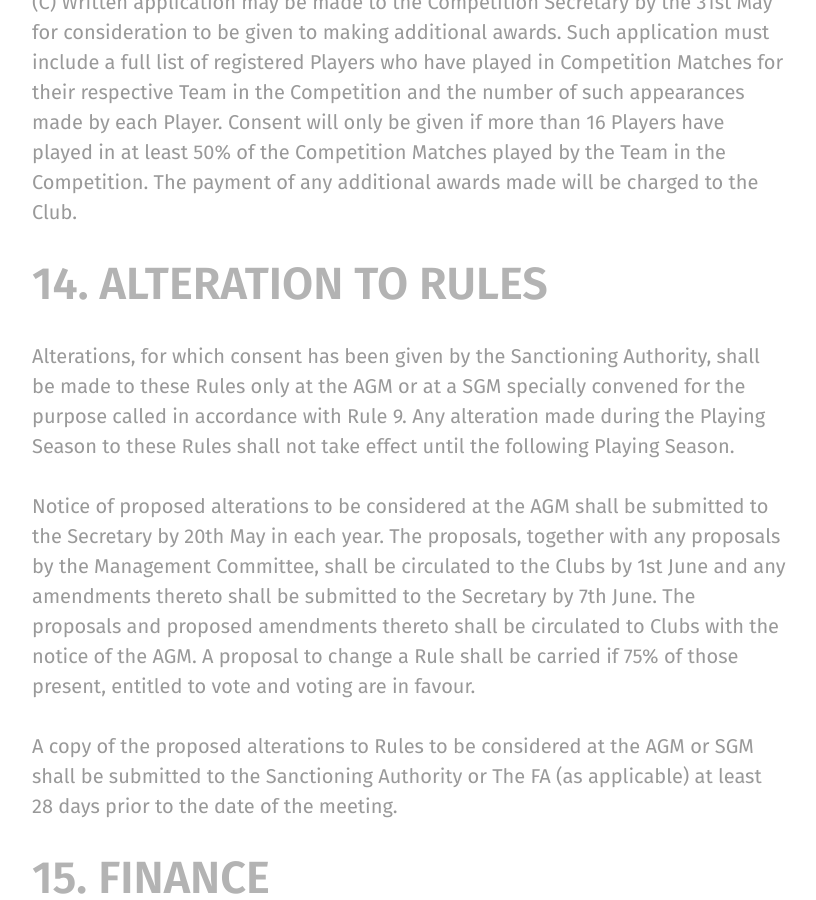
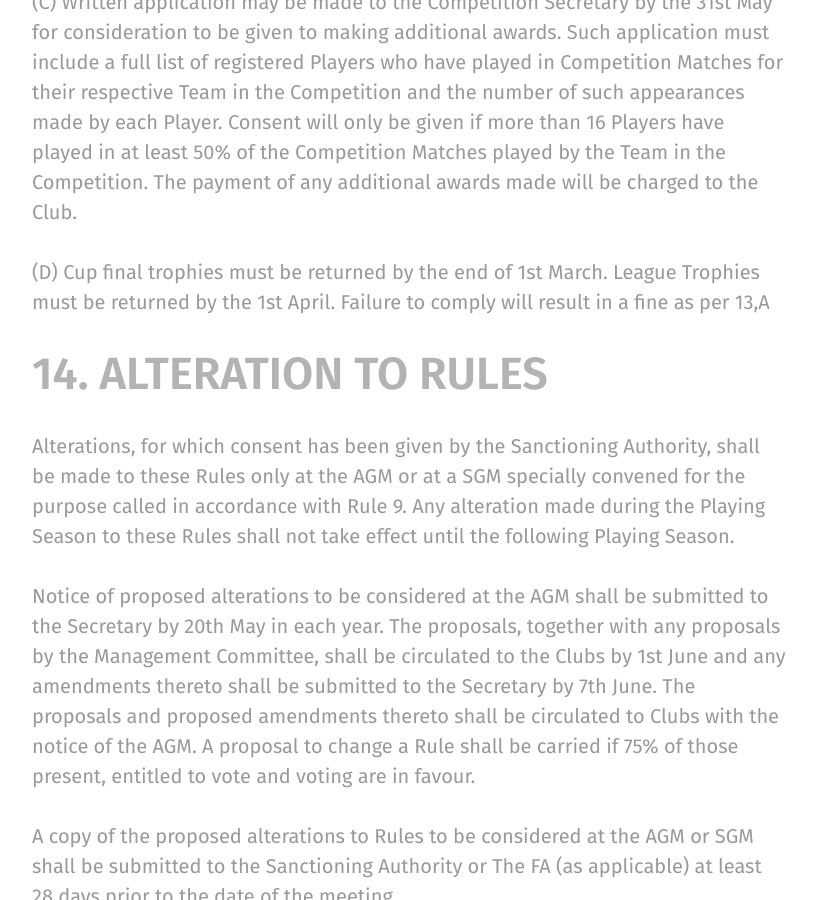
Before and after one commit to rotherleague/Rother, a Jekyll site: the page built from rules.md, in a window 1280 px wide and 900 px high, scrolled down 21355 px. Shown: the whole window, without its empty margins (48-864 px from the left). Built offline with Jekyll 4.4.1, drawn with Linux system fonts in a browser that asks for light colours; nearby versions of some CDN libraries.

Commit message:
Update 13.md

```diff
--- a/_includes/rules/13.md
+++ b/_includes/rules/13.md
@@ -9,3 +9,5 @@ Failure to comply will result in a fine in accordance with the Fines Tariff.
 (B)	At the close of each Competition awards may/shall be made to the winners and runners-up if the funds of the Competition permit.
 
 (C)	Written application may be made to the Competition Secretary by the 31st May for consideration to be given to making additional awards. Such application must include a full list of registered Players who have played in Competition Matches for their respective Team in the Competition and the number of such appearances made by each Player. Consent will only be given if more than 16 Players have played in at least 50% of the Competition Matches played by the Team in the Competition. The payment of any additional awards made will be charged to the Club.
+
+(D) Cup final trophies must be returned by the end of 1st March. League Trophies must be returned by the 1st April. Failure to comply will result in a fine as per 13,A
```
